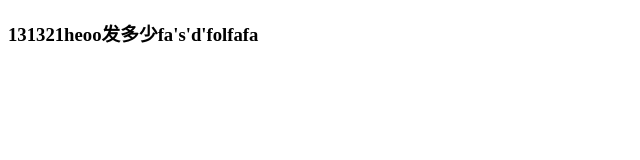
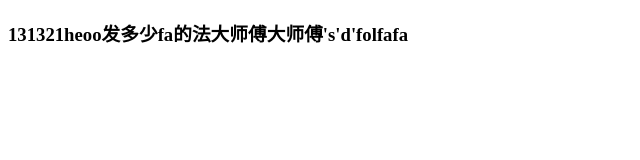
Before and after one commit to Mrmangmang/git-demo2, a plain HTML site: page index.html in a window 1280 px wide. Shown: the whole page, without its empty margins (0-640 px from the left). Drawn offline with Linux system fonts and the light colour scheme.

Commit message:
a程序员第四次提交

```diff
--- a/index.html
+++ b/index.html
@@ -6,6 +6,6 @@
     <title>Document</title>
 </head>
 <body>
-    <h3>131321heoo发多少fa's'd'folfafa</h3>
+    <h3>131321heoo发多少fa的法大师傅大师傅's'd'folfafa</h3>
 </body>
 </html>
```
